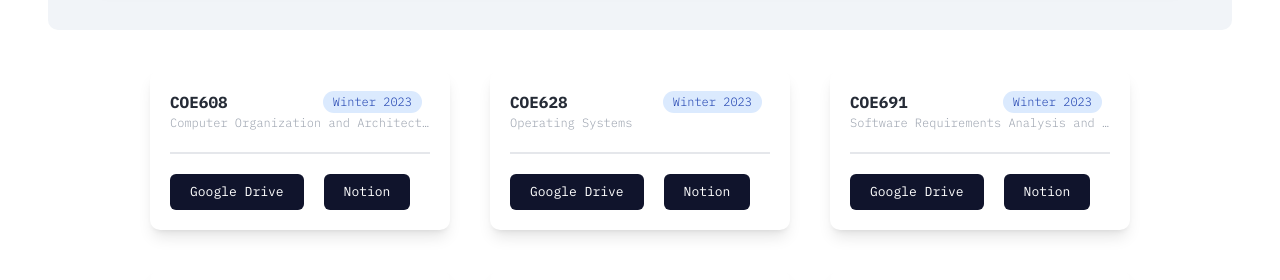
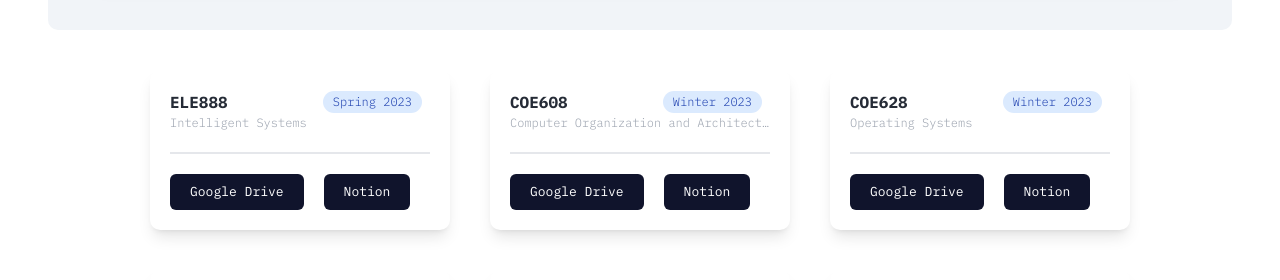
Before and after one commit to jsprcrz/Notes, a React (Vite) app: page / in a window 1280 px wide. Shown: the part 594-874 px from the top of the page. Built offline with nearby package versions, Linux system fonts and the light colour scheme.

Commit message:
Add S2023 courses

```diff
--- a/src/Constants/index.js
+++ b/src/Constants/index.js
@@ -1,6 +1,26 @@
 import { AiFillGithub, AiFillMail, AiFillLinkedin } from "react-icons/ai";
 
 export const courseInfo = [
+  {
+    id: "spring-2023",
+    title: "Spring 2023",
+    courses: [
+      {
+        code: "ELE888",
+        name: "Intelligent Systems",
+        links: [
+          {
+            name: "Google Drive",
+            link: "https://drive.google.com/drive/folders/1m1VvGRq5xHxAZDvvptQ5YtUIwFxSt8Kb",
+          },
+          {
+            name: "Notion",
+            link: "https://jaspercruz.notion.site/ELE888-Notes-a05ebe4c26544adbadb3d4fb37e36ce4",
+          },
+        ],
+      },
+    ],
+  },
   {
     id: "winter-2023",
     title: "Winter 2023",
```
